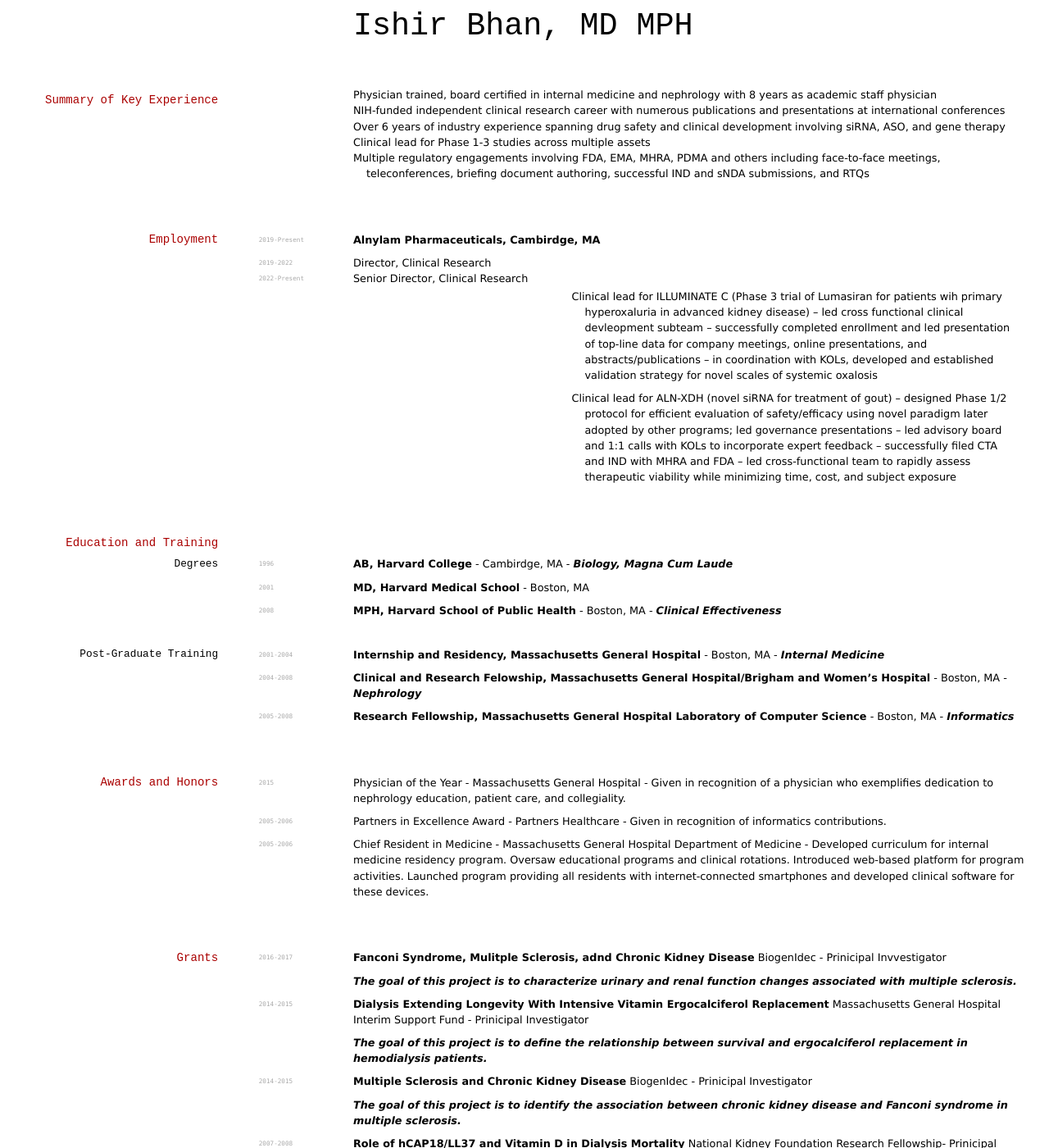
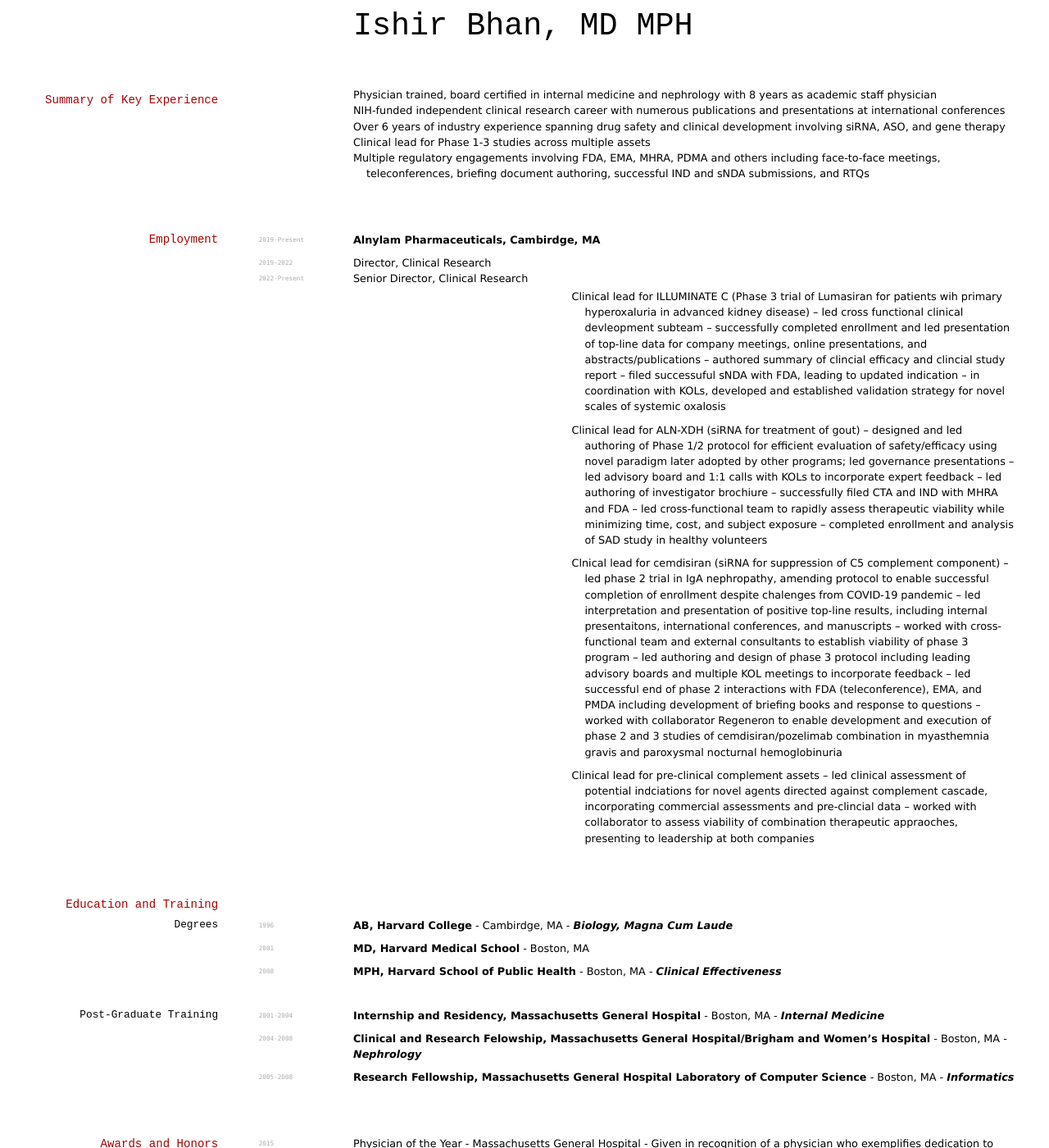
Before and after one commit to elipapa/markdown-cv, a Jekyll site: the page built from index.md, in a window 1280 px wide and 1400 px high. Shown: the whole window at 82% size. Built offline with Jekyll 4.4.1, drawn with Linux system fonts in a browser that asks for light colours; some of the changed text lies outside the part shown.

Commit message:
Update index.md
Added Alnylam experience

```diff
--- a/index.md
+++ b/index.md
@@ -26,13 +26,31 @@
 - Clinical lead for ILLUMINATE C (Phase 3 trial of Lumasiran for patients wih primary hyperoxaluria in advanced kidney disease)
 -- led cross functional clinical devleopment subteam
 -- successfully completed enrollment and led presentation of top-line data for company meetings, online presentations, and abstracts/publications
+-- authored summary of clincial efficacy and clincial study report
+-- filed successuful sNDA with FDA, leading to updated indication
 -- in coordination with KOLs, developed and established validation strategy for novel scales of systemic oxalosis
 
-- Clinical lead for ALN-XDH (novel siRNA for treatment of gout)
--- designed Phase 1/2 protocol for efficient evaluation of safety/efficacy using novel paradigm later adopted by other programs; led governance presentations
+
+- Clinical lead for ALN-XDH (siRNA for treatment of gout)
+-- designed and led authoring of Phase 1/2 protocol for efficient evaluation of safety/efficacy using novel paradigm later adopted by other programs; led governance presentations
 -- led advisory board and 1:1 calls with KOLs to incorporate expert feedback
+-- led authoring of investigator brochiure
 -- successfully filed CTA and IND with MHRA and FDA
 -- led cross-functional team to rapidly assess therapeutic viability while minimizing time, cost, and subject exposure
+-- completed enrollment and analysis of SAD study in healthy volunteers
+
+- Clnical lead for cemdisiran (siRNA for suppression of C5 complement component)
+-- led phase 2 trial in IgA nephropathy, amending protocol to enable successful completion of enrollment despite chalenges from COVID-19 pandemic
+-- led interpretation and presentation of positive top-line results, including internal presentaitons, international conferences, and manuscripts
+-- worked with cross-functional team and external consultants to establish viability of phase 3 program
+-- led authoring and design of phase 3 protocol including leading advisory boards and multiple KOL meetings to incorporate feedback
+-- led successful end of phase 2 interactions with FDA (teleconference), EMA, and PMDA including development of briefing books and response to questions
+-- worked with collaborator Regeneron to enable development and execution of phase 2 and 3 studies of cemdisiran/pozelimab combination in myasthemnia gravis and paroxysmal nocturnal hemoglobinuria
+
+- Clinical lead for pre-clinical complement assets
+-- led clinical assessment of potential indciations for novel agents directed against complement cascade, incorporating commercial assessments and pre-clincial data
+-- worked with collaborator to assess viability of combination therapeutic appraoches, presenting to leadership at both companies
+
 
 ## Education and Training
 
```
Also changed, not shown: other parts of index.md (+1 -13 lines).
